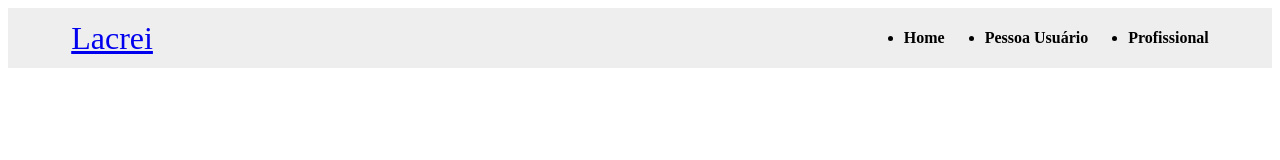
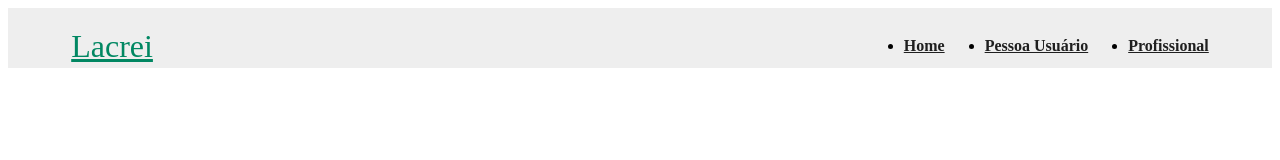
Before and after one commit to DiegoFabbrii/projeto-lacrei, a Gatsby site: page / in a window 1280 px wide. Built offline with nearby package versions, Linux system fonts and the light colour scheme; Gatsby itself is replaced by a stand-in of ours.

Commit message:
feat: add gatsby link component and make css updates

```diff
--- a/src/components/header/index.tsx
+++ b/src/components/header/index.tsx
@@ -2,7 +2,7 @@ import * as React from "react";
 import * as S from "./style";
 import { Link } from "gatsby";
 
-export const Header: React.FC = () => {
+export const Header = () => {
   return (
     <S.Container>
       <S.Navigation>
@@ -11,9 +11,17 @@ export const Header: React.FC = () => {
         </S.Logo>
 
         <S.NavList>
-          <li>Home</li>
-          <li>Pessoa Usuário</li>
-          <li>Profissional</li>
+          <li>
+            <Link to="/">Home</Link>
+          </li>
+
+          <li>
+            <Link to="/pessoa-usuaria">Pessoa Usuário</Link>
+          </li>
+
+          <li>
+            <Link to="/profissional">Profissional</Link>
+          </li>
         </S.NavList>
       </S.Navigation>
     </S.Container>
--- a/src/components/header/style.ts
+++ b/src/components/header/style.ts
@@ -15,14 +15,27 @@ export const Navigation = styled.nav`
   align-items: center;
 
   margin: 0 auto;
+  padding: 8px 0;
 
   @media only screen and (max-width: 529px) {
     flex-direction: column;
+    justify-content: space-evenly;
+
+    padding: 8px 0;
   }
 `;
 
 export const Logo = styled.div`
   font-size: 2rem;
+
+  a {
+    color: #018762;
+    transition: all 0.2s ease 0s;
+
+    :hover {
+      filter: brightness(140%);
+    }
+  }
 `;
 
 export const NavList = styled.ul`
@@ -31,6 +44,17 @@ export const NavList = styled.ul`
 
   font-weight: 700;
 
+  a {
+    color: #1f1f1f;
+
+    transition: all 0.2s ease 0s;
+
+    :hover {
+      filter: brightness(170%);
+      /* color: #6f6f6f; */
+    }
+  }
+
   @media only screen and (max-width: 529px) {
     font-size: 0.875rem;
   }
```
